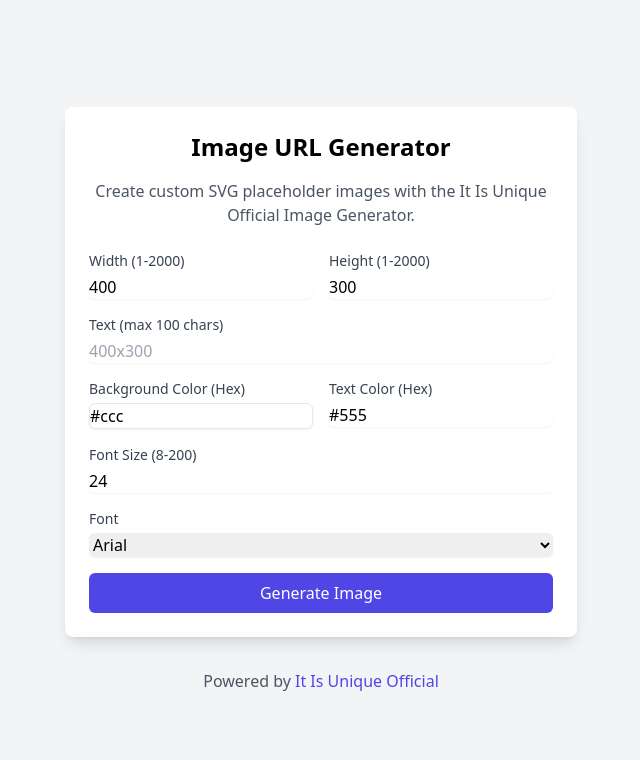
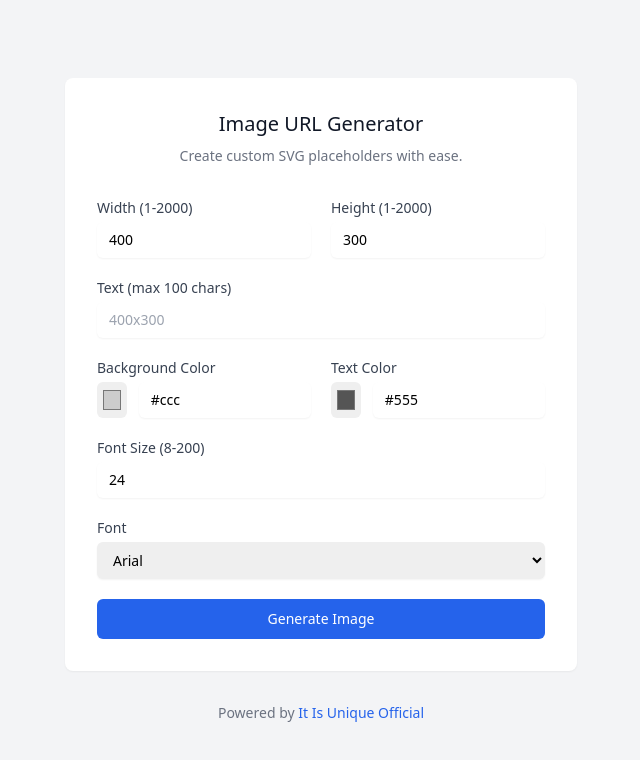
Before and after one commit to itisuniqueofficial/img, a plain HTML site: page index.html in a window 1280 px wide. Shown: the whole page, without its empty margins (319-959 px from the left). Drawn offline with nearby package versions, Linux system fonts and the light colour scheme.

Commit message:
Update index.html

```diff
--- a/index.html
+++ b/index.html
@@ -8,59 +8,94 @@
   <link rel="shortcut icon" href="https://www.itisuniqueofficial.com/favicon.ico" type="image/x-icon">
   <script src="https://cdn.tailwindcss.com"></script>
   <style>
+    @keyframes fadeIn {
+      from { opacity: 0; transform: translateY(6px); }
+      to { opacity: 1; transform: translateY(0); }
+    }
+
+    .fade-in {
+      animation: fadeIn 0.3s ease-out;
+    }
+
     input:invalid {
-      border-color: red;
+      border-color: #ef4444;
+      box-shadow: 0 0 0 2px rgba(239, 68, 68, 0.15);
+    }
+
+    .input-transition {
+      transition: all 0.2s ease-out;
+    }
+
+    .btn-transition {
+      transition: background-color 0.2s ease-out, transform 0.1s ease-out;
+    }
+
+    .btn-transition:hover {
+      transform: translateY(-1px);
+    }
+
+    .focus-visible {
+      outline: 2px solid #3b82f6;
+      outline-offset: 2px;
     }
   </style>
 </head>
-<body class="bg-gray-100 min-h-screen flex flex-col items-center justify-center p-4">
-  <div class="bg-white rounded-lg shadow-lg p-6 w-full max-w-lg">
-    <h1 class="text-2xl font-bold text-center mb-4">Image URL Generator</h1>
-    <p class="text-gray-600 text-center mb-6">Create custom SVG placeholder images with the It Is Unique Official Image Generator.</p>
+<body class="bg-gray-100 min-h-screen flex flex-col items-center justify-center p-6">
+  <div class="bg-white rounded-lg shadow-sm p-8 w-full max-w-lg">
+    <h1 class="text-xl font-medium text-gray-900 text-center mb-2">Image URL Generator</h1>
+    <p class="text-gray-500 text-center mb-8 text-sm">Create custom SVG placeholders with ease.</p>
 
-    <form id="imageForm" class="space-y-4">
-      <div class="grid grid-cols-2 gap-4">
+    <form id="imageForm" class="space-y-5">
+      <div class="grid grid-cols-1 sm:grid-cols-2 gap-5">
         <div>
-          <label for="width" class="block text-sm font-medium text-gray-700">Width (1-2000)</label>
+          <label for="width" class="block text-sm font-medium text-gray-700 mb-1">Width (1-2000)</label>
           <input type="number" id="width" name="width" min="1" max="2000" value="400" required
-                 class="mt-1 block w-full rounded-md border-gray-300 shadow-sm focus:border-indigo-500 focus:ring-indigo-500">
+                 class="block w-full rounded-md border-gray-300 shadow-sm focus:border-blue-500 focus:ring-blue-500 input-transition text-sm py-2 px-3">
         </div>
         <div>
-          <label for="height" class="block text-sm font-medium text-gray-700">Height (1-2000)</label>
+          <label for="height" class="block text-sm font-medium text-gray-700 mb-1">Height (1-2000)</label>
           <input type="number" id="height" name="height" min="1" max="2000" value="300" required
-                 class="mt-1 block w-full rounded-md border-gray-300 shadow-sm focus:border-indigo-500 focus:ring-indigo-500">
+                 class="block w-full rounded-md border-gray-300 shadow-sm focus:border-blue-500 focus:ring-blue-500 input-transition text-sm py-2 px-3">
         </div>
       </div>
 
       <div>
-        <label for="text" class="block text-sm font-medium text-gray-700">Text (max 100 chars)</label>
+        <label for="text" class="block text-sm font-medium text-gray-700 mb-1">Text (max 100 chars)</label>
         <input type="text" id="text" name="text" maxlength="100" placeholder="400x300"
-               class="mt-1 block w-full rounded-md border-gray-300 shadow-sm focus:border-indigo-500 focus:ring-indigo-500">
+               class="block w-full rounded-md border-gray-300 shadow-sm focus:border-blue-500 focus:ring-blue-500 input-transition text-sm py-2 px-3">
       </div>
 
-      <div class="grid grid-cols-2 gap-4">
+      <div class="grid grid-cols-1 sm:grid-cols-2 gap-5">
         <div>
-          <label for="bg" class="block text-sm font-medium text-gray-700">Background Color (Hex)</label>
-          <input type="text" id="bg" name="bg" value="#ccc" pattern="^#[0-9A-Fa-f]{3}([0-9A-Fa-f]{3})?$"
-                 class="mt-1 block w-full rounded-md border reculor-gray-300 shadow-sm focus:border-indigo-500 focus:ring-indigo-500">
+          <label for="bg" class="block text-sm font-medium text-gray-700 mb-1">Background Color</label>
+          <div class="flex items-center gap-3">
+            <input type="color" id="bg" name="bg" value="#cccccc"
+                   class="h-9 w-9 rounded-md border-none p-1 cursor-pointer">
+            <input type="text" id="bgText" name="bgText" value="#ccc" pattern="^#[0-9A-Fa-f]{3}([0-9A-Fa-f]{3})?$"
+                   class="block w-full rounded-md border-gray-300 shadow-sm focus:border-blue-500 focus:ring-blue-500 input-transition text-sm py-2 px-3">
+          </div>
         </div>
         <div>
-          <label for="color" class="block text-sm font-medium text-gray-700">Text Color (Hex)</label>
-          <input type="text" id="color" name="color" value="#555" pattern="^#[0-9A-Fa-f]{3}([0-9A-Fa-f]{3})?$"
-                 class="mt-1 block w-full rounded-md border-gray-300 shadow-sm focus:border-indigo-500 focus:ring-indigo-500">
+          <label for="color" class="block text-sm font-medium text-gray-700 mb-1">Text Color</label>
+          <div class="flex items-center gap-3">
+            <input type="color" id="color" name="color" value="#555555"
+                   class="h-9 w-9 rounded-md border-none p-1 cursor-pointer">
+            <input type="text" id="colorText" name="colorText" value="#555" pattern="^#[0-9A-Fa-f]{3}([0-9A-Fa-f]{3})?$"
+                   class="block w-full rounded-md border-gray-300 shadow-sm focus:border-blue-500 focus:ring-blue-500 input-transition text-sm py-2 px-3">
+          </div>
         </div>
       </div>
 
       <div>
-        <label for="size" class="block text-sm font-medium text-gray-700">Font Size (8-200)</label>
+        <label for="size" class="block text-sm font-medium text-gray-700 mb-1">Font Size (8-200)</label>
         <input type="number" id="size" name="size" min="8" max="200" value="24"
-               class="mt-1 block w-full rounded-md border-gray-300 shadow-sm focus:border-indigo-500 focus:ring-indigo-500">
+               class="block w-full rounded-md border-gray-300 shadow-sm focus:border-blue-500 focus:ring-blue-500 input-transition text-sm py-2 px-3">
       </div>
 
       <div>
-        <label for="font" class="block text-sm font-medium text-gray-700">Font</label>
+        <label for="font" class="block text-sm font-medium text-gray-700 mb-1">Font</label>
         <select id="font" name="font"
-                class="mt-1 block w-full rounded-md border-gray-300 shadow-sm focus:border-indigo-500 focus:ring-indigo-500">
+                class="block w-full rounded-md border-gray-300 shadow-sm focus:border-blue-500 focus:ring-blue-500 input-transition text-sm py-2 px-3">
           <option value="Arial, sans-serif" selected>Arial</option>
           <option value="Helvetica, sans-serif">Helvetica</option>
           <option value="Times New Roman, serif">Times New Roman</option>
@@ -71,28 +106,30 @@
       </div>
 
       <button type="button" onclick="generateImage()"
-              class="w-full bg-indigo-600 text-white py-2 px-4 rounded-md hover:bg-indigo-700">
+              class="w-full bg-blue-600 text-white py-2.5 rounded-md hover:bg-blue-700 btn-transition font-medium text-sm">
         Generate Image
       </button>
     </form>
 
-    <div id="output" class="mt-6 hidden">
-      <h2 class="text-lg font-semibold">Generated Image</h2>
-      <img id="preview" class="mt-2 w-full rounded-md shadow-md" alt="Generated Image">
-      <div class="mt-4">
-        <label for="generatedUrl" class="block text-sm font-medium text-gray-700">Generated URL</label>
-        <input type="text" id="generatedUrl" readonly
-               class="mt-1 block w-full rounded-md border-gray-300 bg-gray-100 p-2">
-        <button onclick="copyUrl()"
-                class="mt-2 bg-green-500 text-white py-1 px-3 rounded-md hover:bg-green-600">
-          Copy URL
-        </button>
+    <div id="output" class="mt-8 hidden fade-in">
+      <h2 class="text-base font-medium text-gray-900 mb-3">Generated Image</h2>
+      <img id="preview" class="w-full rounded-md shadow-sm" alt="Generated Image">
+      <div class="mt-5">
+        <label for="generatedUrl" class="block text-sm font-medium text-gray-700 mb-1">Generated URL</label>
+        <div class="flex gap-3">
+          <input type="text" id="generatedUrl" readonly
+                 class="block w-full rounded-md border-gray-300 bg-gray-50 p-2.5 text-sm">
+          <button onclick="copyUrl()"
+                  class="bg-green-600 text-white py-2 px-4 rounded-md hover:bg-green-700 btn-transition text-sm">
+            Copy
+          </button>
+        </div>
       </div>
     </div>
   </div>
 
-  <footer class="mt-8 text-gray-600 text-center">
-    Powered by <a href="https://www.itisuniqueofficial.com" target="_blank" class="text-indigo-600 hover:underline">
+  <footer class="mt-8 text-gray-500 text-center text-sm">
+    Powered by <a href="https://www.itisuniqueofficial.com" target="_blank" class="text-blue-600 hover:underline">
       It Is Unique Official
     </a>
   </footer>
@@ -109,8 +146,8 @@
         width: document.getElementById('width').value,
         height: document.getElementById('height').value,
         text: document.getElementById('text').value || `${document.getElementById('width').value}x${document.getElementById('height').value}`,
-        bg: document.getElementById('bg').value,
-        color: document.getElementById('color').value,
+        bg: document.getElementById('bgText').value,
+        color: document.getElementById('colorText').value,
         size: document.getElementById('size').value,
         font: document.getElementById('font').value,
       });
@@ -131,6 +168,20 @@
       navigator.clipboard.writeText(generatedUrl.value);
       alert('URL copied to clipboard!');
     }
+
+    // Sync color picker and text input
+    document.getElementById('bg').addEventListener('input', (e) => {
+      document.getElementById('bgText').value = e.target.value;
+    });
+    document.getElementById('bgText').addEventListener('input', (e) => {
+      document.getElementById('bg').value = e.target.value;
+    });
+    document.getElementById('color').addEventListener('input', (e) => {
+      document.getElementById('colorText').value = e.target.value;
+    });
+    document.getElementById('colorText').addEventListener('input', (e) => {
+      document.getElementById('color').value = e.target.value;
+    });
   </script>
 </body>
 </html>
```
